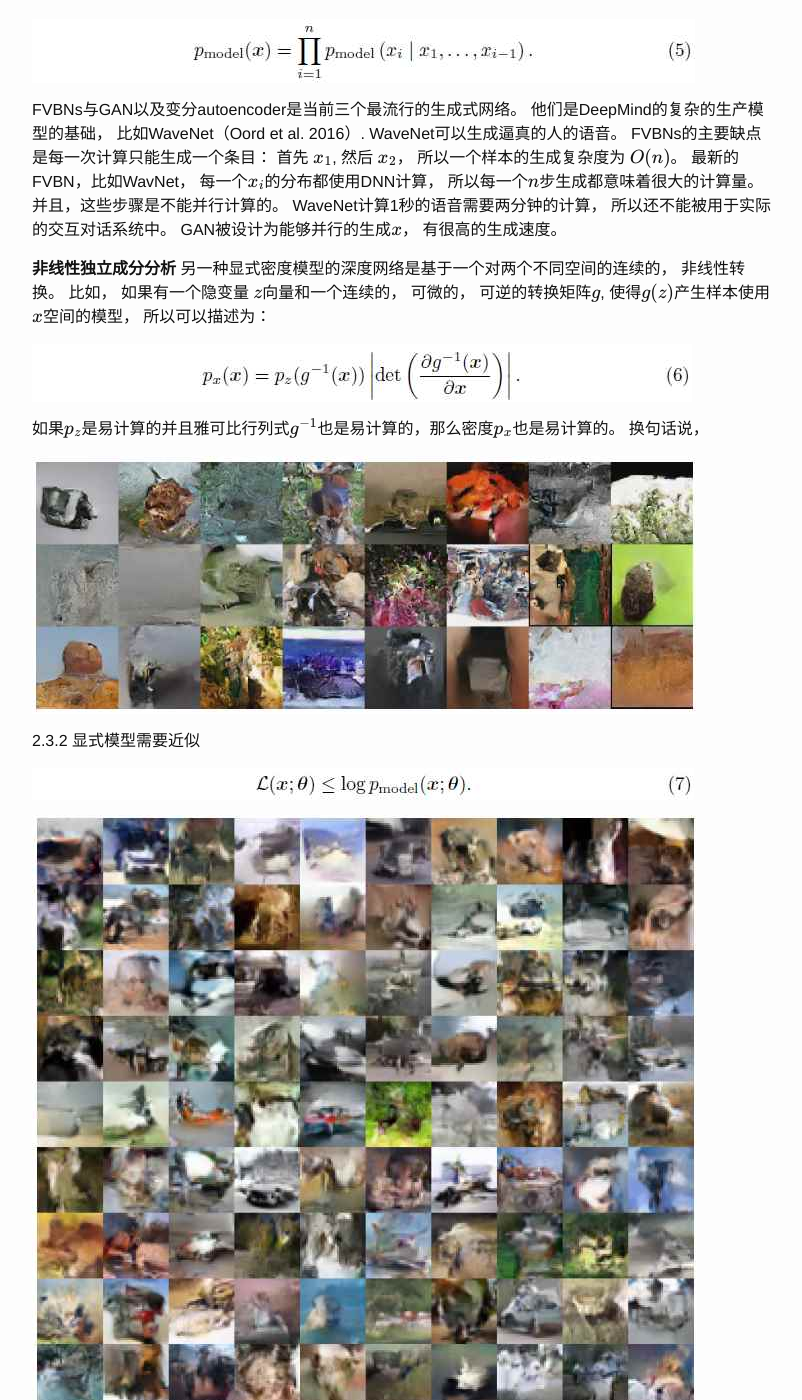
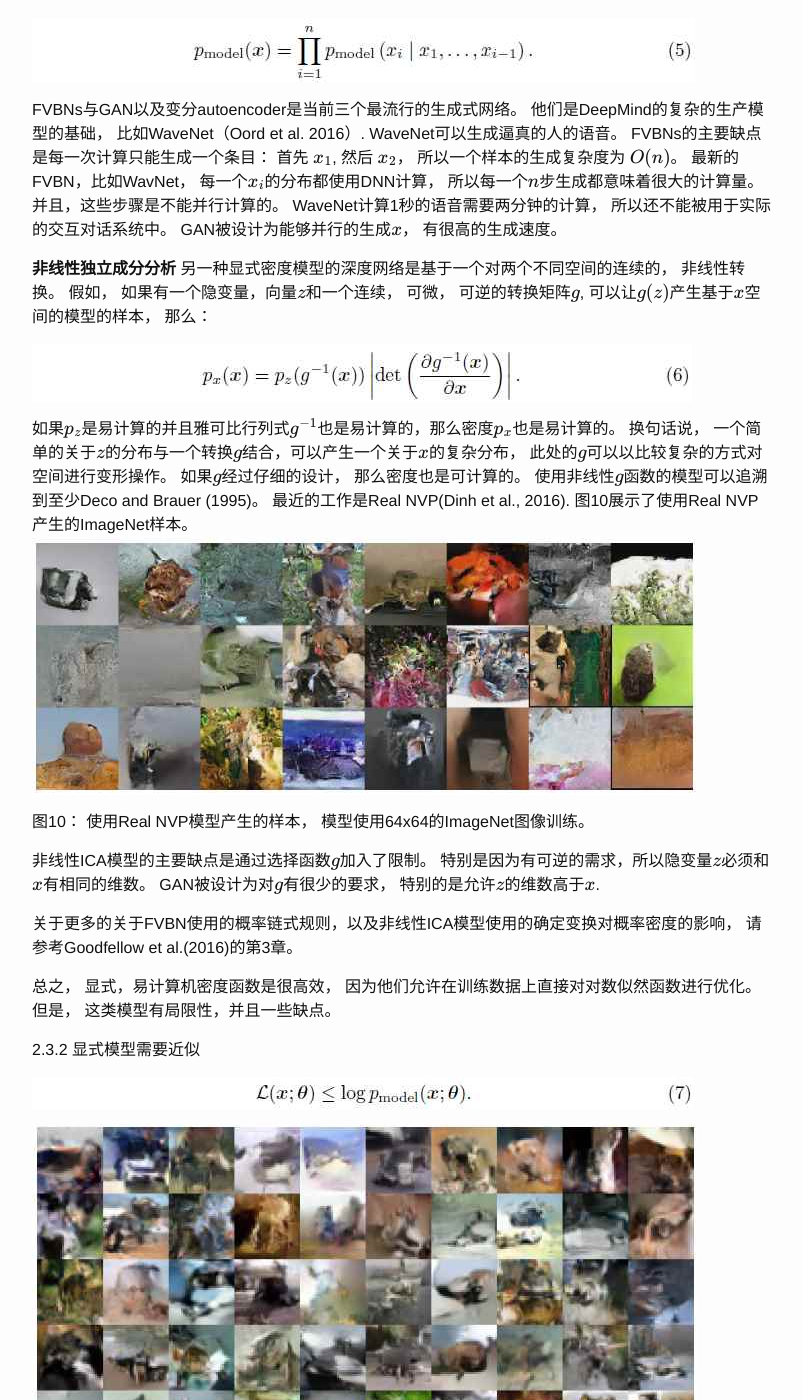
Before and after one commit to sinpycn/sinpycn.github.io, a Jekyll site: the page built from _posts/research/2017-04-29-NIPS2016 GAN Tutorial-:-How-do-generative-models-work.md, in a window 1280 px wide and 1400 px high, scrolled down 3089 px. Shown: the whole window, without its empty margins (238-1040 px from the left). Built offline with Jekyll 4.4.1, drawn with Linux system fonts in a browser that asks for light colours; formulas are drawn with MathJax 3.

Commit message:
Update 2017-04-29-NIPS2016 GAN Tutorial-:-How-do-generative-models-work.md

```diff
--- a/_posts/research/2017-04-29-NIPS2016 GAN Tutorial-:-How-do-generative-models-work.md
+++ b/_posts/research/2017-04-29-NIPS2016 GAN Tutorial-:-How-do-generative-models-work.md
@@ -76,22 +76,26 @@ FVBNs与GAN以及变分autoencoder是当前三个最流行的生成式网络。
 FVBNs的主要缺点是每一次计算只能生成一个条目： 首先 $$x_1$$, 然后 $$x_2$$， 所以一个样本的生成复杂度为 $$O(n)$$。 最新的FVBN，比如WavNet， 每一个$$x_i$$的分布都使用DNN计算， 所以每一个$$n$$步生成都意味着很大的计算量。
 并且，这些步骤是不能并行计算的。 WaveNet计算1秒的语音需要两分钟的计算， 所以还不能被用于实际的交互对话系统中。 GAN被设计为能够并行的生成$$x$$， 有很高的生成速度。
 
-
-
-
-
-
 **非线性独立成分分析**
 另一种显式密度模型的深度网络是基于一个对两个不同空间的连续的， 非线性转换。
-比如， 如果有一个隐变量 $$z$$向量和一个连续的， 可微的， 可逆的转换矩阵$$g$$, 使得$$g(z)$$产生样本使用$$x$$空间的模型， 所以可以描述为：
+假如， 如果有一个隐变量，向量$$z$$和一个连续， 可微， 可逆的转换矩阵$$g$$, 可以让$$g(z)$$产生基于$$x$$空间的模型的样本， 那么：
 
 ![Equation 6](/images/201704/28/eq06.jpg)
 
-如果$$p_z$$是易计算的并且雅可比行列式$$g^{-1}$$也是易计算的，那么密度$$p_x$$也是易计算的。 换句话说，
+如果$$p_z$$是易计算的并且雅可比行列式$$g^{-1}$$也是易计算的，那么密度$$p_x$$也是易计算的。
+换句话说， 一个简单的关于$$z$$的分布与一个转换$$g$$结合，可以产生一个关于$$x$$的复杂分布， 此处的$$g$$可以以比较复杂的方式对空间进行变形操作。 如果$$g$$经过仔细的设计， 那么密度也是可计算的。
+使用非线性$$g$$函数的模型可以追溯到至少Deco and Brauer (1995)。 最近的工作是Real NVP(Dinh et al., 2016).
+图10展示了使用Real NVP产生的ImageNet样本。
+![Figure 10](/images/201704/28/fig10.jpg)
 
+图10： 使用Real NVP模型产生的样本， 模型使用64x64的ImageNet图像训练。
 
+非线性ICA模型的主要缺点是通过选择函数$$g$$加入了限制。 特别是因为有可逆的需求，所以隐变量$$z$$必须和$$x$$有相同的维数。
+GAN被设计为对$$g$$有很少的要求， 特别的是允许$$z$$的维数高于$$x$$.
 
-![Figure 10](/images/201704/28/fig10.jpg)
+关于更多的关于FVBN使用的概率链式规则，以及非线性ICA模型使用的确定变换对概率密度的影响， 请参考Goodfellow et al.(2016)的第3章。
+
+总之， 显式，易计算机密度函数是很高效， 因为他们允许在训练数据上直接对对数似然函数进行优化。 但是， 这类模型有局限性，并且一些缺点。
 
 
 
```
